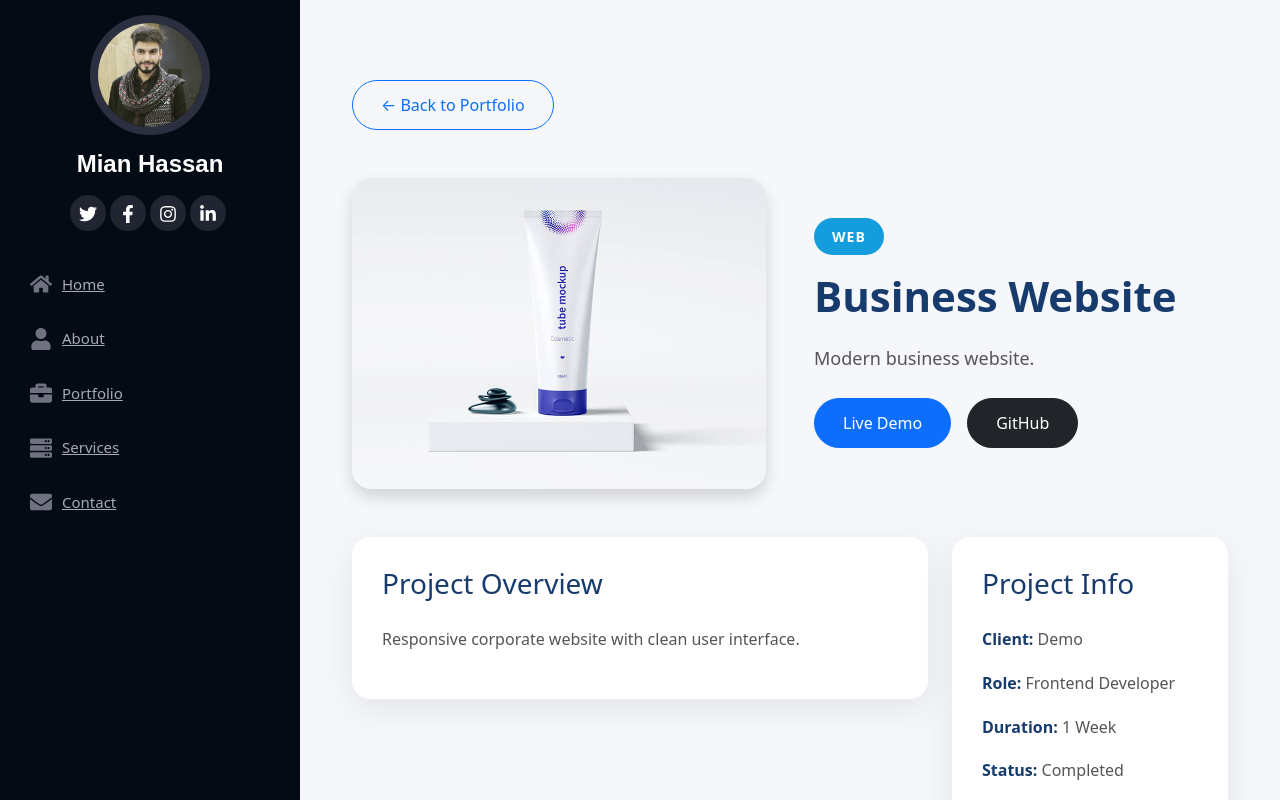
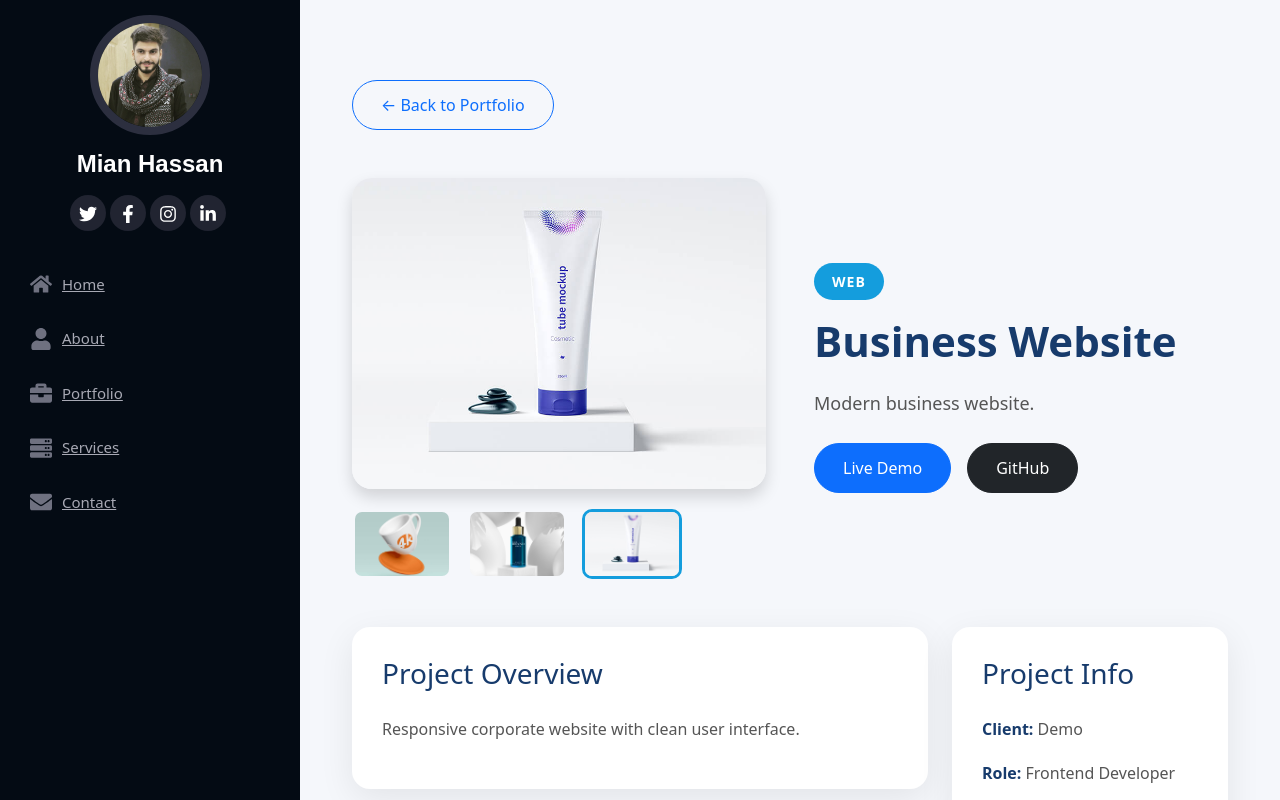
Before and after one commit to mianhassanasad/my-portfolio, a React app: page /project/business-website in a window 1280 px wide. Shown: the top 800 px of the page. Built offline with nearby package versions, Linux system fonts and the light colour scheme; the HTML template or start-up script is replaced by a standard one.

Commit message:
Updated project details and components

```diff
--- a/src/Pages/ProjectDetails.css
+++ b/src/Pages/ProjectDetails.css
@@ -167,3 +167,42 @@ font-size:15px;
 }
 
 }
+/* ===========================
+   Thumbnail Gallery
+=========================== */
+
+.thumbnail-gallery{
+display:flex;
+gap:15px;
+margin-top:20px;
+flex-wrap:wrap;
+}
+
+.thumbnail{
+
+width:100px;
+height:70px;
+
+object-fit:cover;
+
+border-radius:10px;
+
+cursor:pointer;
+
+transition:.3s;
+
+border:3px solid transparent;
+
+}
+
+.thumbnail:hover{
+
+transform:scale(1.05);
+
+}
+
+.active-thumb{
+
+border-color:#149ddd;
+
+}
--- a/src/Pages/ProjectDetails.jsx
+++ b/src/Pages/ProjectDetails.jsx
@@ -1,14 +1,16 @@
 import { useParams, Link } from "react-router-dom";
 import projectData from "../data/projectData";
 import "./ProjectDetails.css";
+import { useState } from "react";
 
 function ProjectDetails() {
   const { slug } = useParams();
 
   const project = projectData.find(
     (item) => item.slug === slug
+
   );
-
+  const [mainImage, setMainImage] = useState(project?.image);
   if (!project) {
     return (
       <div className="container py-5 text-center">
@@ -51,10 +53,27 @@ function ProjectDetails() {
           <div className="col-lg-6">
 
             <img
-              src={project.image}
+              src={mainImage}
               alt={project.title}
               className="project-image img-fluid shadow"
             />
+
+            <div className="thumbnail-gallery">
+
+              {project.gallery.map((img, index) => (
+
+                <img
+                  key={index}
+                  src={img}
+                  alt=""
+                  className={`thumbnail ${mainImage === img ? "active-thumb" : ""
+                    }`}
+                  onClick={() => setMainImage(img)}
+                />
+
+              ))}
+
+            </div>
 
           </div>
 
--- a/src/components/Portfolio.css
+++ b/src/components/Portfolio.css
@@ -177,3 +177,64 @@ height:220px;
 }
 
 }
+.preview-btn{
+
+width:50%;
+border:none;
+background:rgba(20,157,221,.8);
+color:#fff;
+font-size:28px;
+cursor:pointer;
+transition:.3s;
+
+display:flex;
+justify-content:center;
+align-items:center;
+
+}
+
+.preview-btn:hover{
+
+background:#149ddd;
+
+}
+
+/* Lightbox */
+
+.lightbox{
+
+position:fixed;
+
+top:0;
+left:0;
+
+width:100%;
+height:100%;
+
+background:rgba(0,0,0,.9);
+
+display:flex;
+
+justify-content:center;
+
+align-items:center;
+
+z-index:99999;
+
+padding:40px;
+
+cursor:pointer;
+
+}
+
+.lightbox-image{
+
+max-width:90%;
+
+max-height:90%;
+
+border-radius:15px;
+
+box-shadow:0 0 40px rgba(255,255,255,.15);
+
+}
--- a/src/components/Portfolio.jsx
+++ b/src/components/Portfolio.jsx
@@ -7,7 +7,7 @@ import projectData from "../data/projectData";
 
 function Portfolio() {
   const [filter, setFilter] = useState("all");
-
+    const [selectedImage, setSelectedImage] = useState(null);
   const filteredItems =
     filter === "all"
       ? projectData
@@ -99,15 +99,12 @@ function Portfolio() {
 
                   {/* Image Preview */}
 
-                  <a
-                    href={project.image}
-                    target="_blank"
-                    rel="noreferrer"
-                    title="Preview Image"
-                  >
-                    <FaPlus />
-                  </a>
-
+                  <button
+  className="preview-btn"
+  onClick={() => setSelectedImage(project.image)}
+>
+  <FaPlus />
+</button>
                   {/* Project Details */}
 
                   <Link
@@ -128,6 +125,22 @@ function Portfolio() {
         </div>
 
       </div>
+      {selectedImage && (
+
+<div
+className="lightbox"
+onClick={() => setSelectedImage(null)}
+>
+
+<img
+src={selectedImage}
+alt=""
+className="lightbox-image"
+/>
+
+</div>
+
+)}
     </section>
   );
 }
--- a/src/data/projectData.js
+++ b/src/data/projectData.js
@@ -15,6 +15,11 @@ const projectData = [
     title: "Musab Fragrances",
     category: "web",
     image: img1,
+    gallery: [
+      img2,
+      img3,
+      img4
+    ],
 
     description:
       "Premium perfume brand website developed with React and Bootstrap.",
@@ -50,16 +55,26 @@ const projectData = [
 
   {
     id: 2,
-    slug: "portfolio-website",
-    title: "Developer Portfolio",
+
+    slug: "react-portfolio",
+
+    title: "React Portfolio",
+
     category: "web",
+
     image: img2,
 
+    gallery: [
+      img2,
+      img3,
+      img4
+    ],
+
     description:
-      "Personal developer portfolio created using React.",
+      "Personal portfolio website developed using React and Bootstrap.",
 
     overview:
-      "A responsive portfolio website to showcase projects, skills, services and contact information.",
+      "A modern portfolio showcasing projects, skills and services with smooth navigation and responsive layout.",
 
     client: "Personal",
 
@@ -69,22 +84,26 @@ const projectData = [
 
     status: "Completed",
 
-    features: [
-      "Responsive",
-      "Project Showcase",
-      "Contact Section",
-      "Smooth Scrolling"
-    ],
-
     technologies: [
       "React",
       "Bootstrap",
-      "CSS3"
+      "CSS",
+      "JavaScript",
+      "Vite"
     ],
 
-    github: "https://github.com/mianhassanasad",
+    features: [
+      "Responsive",
+      "Portfolio Filter",
+      "Project Details",
+      "Animations",
+      "Contact Section"
+    ],
 
-    live: "https://mianhassan.vercel.app",
+    live: "#",
+
+    github: "#",
+
   },
 
   {
@@ -96,6 +115,12 @@ const projectData = [
     category: "web",
 
     image: img3,
+    gallery: [
+      img2,
+      img3,
+      img4
+    ],
+
 
     description:
       "Pixel perfect landing page built using Divi Builder.",
@@ -139,6 +164,12 @@ const projectData = [
     category: "web",
 
     image: img4,
+    gallery: [
+      img2,
+      img3,
+      img4
+    ],
+
 
     description:
       "Modern business website.",
@@ -180,6 +211,11 @@ const projectData = [
     category: "app",
 
     image: img5,
+    gallery: [
+      img2,
+      img3,
+      img4
+    ],
 
     description:
       "Responsive admin dashboard.",
@@ -221,6 +257,12 @@ const projectData = [
     category: "web",
 
     image: img6,
+    gallery: [
+      img2,
+      img3,
+      img4
+    ],
+
 
     description:
       "Restaurant website with menu section.",
@@ -263,6 +305,12 @@ const projectData = [
     category: "web",
 
     image: img7,
+    gallery: [
+      img2,
+      img3,
+      img4
+    ],
+
 
     description:
       "Modern ecommerce website.",
@@ -304,6 +352,12 @@ const projectData = [
     category: "web",
 
     image: img8,
+    gallery: [
+      img2,
+      img3,
+      img4
+    ],
+
 
     description:
       "Responsive property listing website.",
@@ -345,6 +399,12 @@ const projectData = [
     category: "web",
 
     image: img9,
+    gallery: [
+      img2,
+      img3,
+      img4
+    ],
+
 
     description:
       "WordPress business website.",
```
Also changed, not shown: 1 other file (tests, documents, lock files or other folders).
